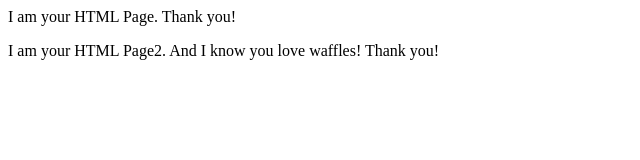
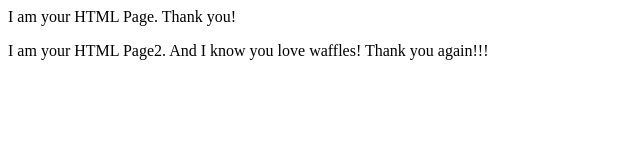
Before and after one commit to jaschluc732/caltech-pgm, a plain HTML site: page Lesson-02/index.html in a window 1280 px wide. Shown: the full height of the page, 0-640 px from the left. Drawn offline with Linux system fonts and the light colour scheme.

Commit message:
Update index.html

```diff
--- a/Lesson-02/index.html
+++ b/Lesson-02/index.html
@@ -2,6 +2,6 @@
 <head><title>HTML</title></head>
 <body>
 	<p> I am your HTML Page. Thank you! </p>
-	<p> I am your HTML Page2. And I know you love waffles! Thank you! </p>
+	<p> I am your HTML Page2. And I know you love waffles! Thank you again!!! </p>
 </body>
 </html>
```
